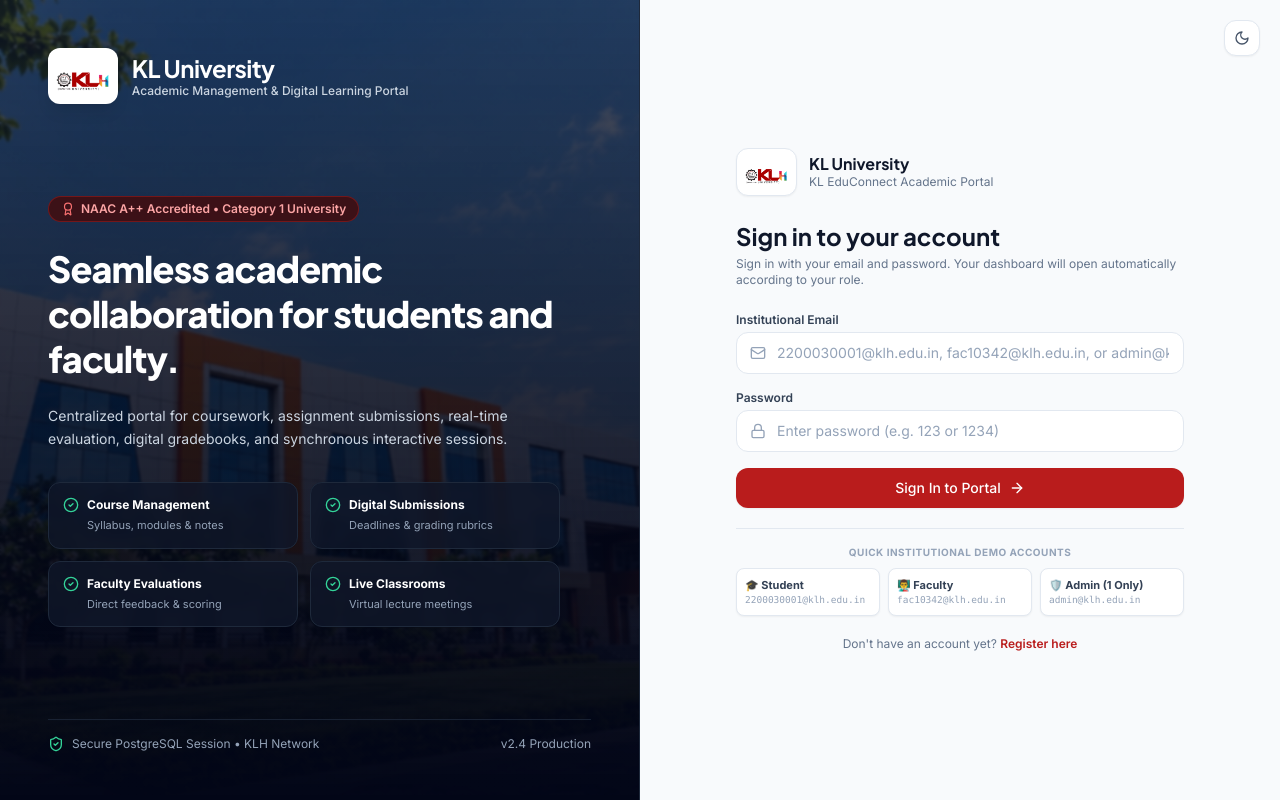
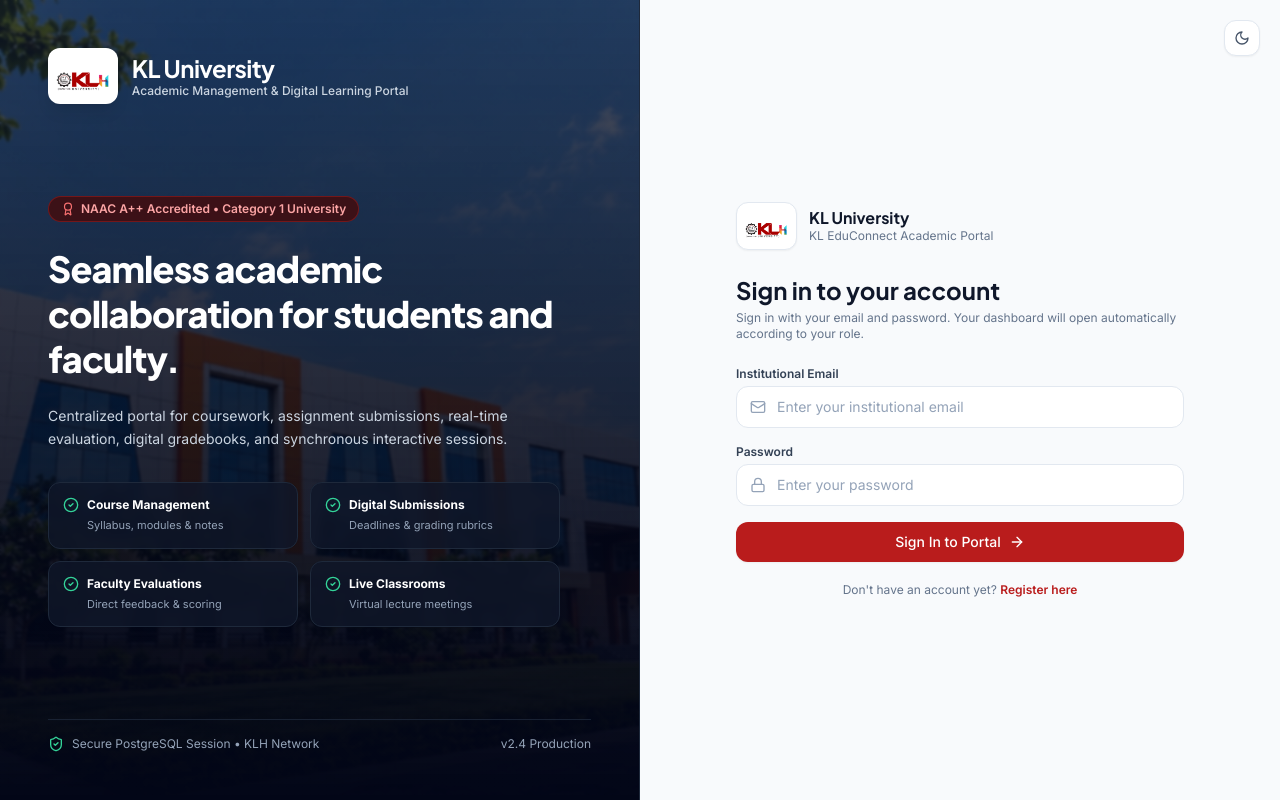
Before and after one commit to Pasula-Shloka/Edu_Connect, a React (Vite) app: page / in a window 1280 px wide. Built offline with nearby package versions, Linux system fonts and the light colour scheme.

Commit message:
chore(auth): remove demo account buttons and input hints from login page

```diff
--- a/src/pages/AuthPage.tsx
+++ b/src/pages/AuthPage.tsx
@@ -220,7 +220,7 @@
               </div>
               <div className="text-[11px] text-slate-500 dark:text-slate-400 mt-2 flex items-center gap-1.5">
                 <ShieldCheck className="w-3.5 h-3.5 text-amber-500 shrink-0" />
-                <span>Admin access is restricted to the single authorized account (admin@klh.edu.in).</span>
+                <span>Administrator registration is restricted to authorized university personnel.</span>
               </div>
             </div>
           )}
@@ -238,7 +238,7 @@
                     required
                     value={fullName}
                     onChange={(e) => setFullName(e.target.value)}
-                    placeholder="e.g. Shloka Reddy"
+                    placeholder="Enter your full name"
                     className="input-field pl-10"
                   />
                 </div>
@@ -247,11 +247,7 @@
 
             <div>
               <label className="block text-xs font-semibold text-slate-700 dark:text-slate-300 mb-1">
-                {mode === 'signup'
-                  ? role === 'student'
-                    ? 'Student Institutional Email (rollnumber@klh.edu.in)'
-                    : 'Faculty Institutional Email (fac[EmpID]@klh.edu.in)'
-                  : 'Institutional Email'}
+                Institutional Email
               </label>
               <div className="relative">
                 <Mail className="absolute left-3.5 top-1/2 -translate-y-1/2 w-4 h-4 text-slate-400" />
@@ -260,23 +256,10 @@
                   required
                   value={email}
                   onChange={(e) => setEmail(e.target.value)}
-                  placeholder={
-                    mode === 'signin'
-                      ? '2200030001@klh.edu.in, fac10342@klh.edu.in, or admin@klh.edu.in'
-                      : role === 'student'
-                      ? '2200030001@klh.edu.in'
-                      : 'fac10342@klh.edu.in'
-                  }
+                  placeholder="Enter your institutional email"
                   className="input-field pl-10"
                 />
               </div>
-              {mode === 'signup' && (
-                <p className="text-[11px] text-slate-400 dark:text-slate-500 mt-1">
-                  {role === 'student'
-                    ? 'Format: [Roll Number]@klh.edu.in (e.g. 2200030001@klh.edu.in)'
-                    : 'Format: fac[Employee ID]@klh.edu.in (e.g. fac10342@klh.edu.in)'}
-                </p>
-              )}
             </div>
 
             <div>
@@ -290,7 +273,7 @@
                   required
                   value={password}
                   onChange={(e) => setPassword(e.target.value)}
-                  placeholder="Enter password (e.g. 123 or 1234)"
+                  placeholder="Enter your password"
                   className="input-field pl-10"
                 />
               </div>
@@ -325,56 +308,6 @@
             </button>
           </form>
 
-          {/* Quick Institutional Demo Logins */}
-          <div className="mt-5 pt-4 border-t border-slate-200 dark:border-slate-800">
-            <p className="text-[10px] font-bold text-slate-400 dark:text-slate-500 mb-2 uppercase tracking-wider text-center">
-              Quick Institutional Demo Accounts
-            </p>
-            <div className="grid grid-cols-3 gap-2">
-              <button
-                type="button"
-                onClick={() => {
-                  setMode('signin');
-                  setEmail('2200030001@klh.edu.in');
-                  setPassword('student123');
-                  setError(null);
-                }}
-                className="p-2 text-left rounded-lg border border-slate-200 dark:border-slate-800 bg-white dark:bg-slate-900 hover:border-red-500 dark:hover:border-red-500 transition shadow-sm group"
-              >
-                <div className="text-[11px] font-bold text-slate-700 dark:text-slate-200 group-hover:text-red-600 dark:group-hover:text-red-400 truncate">🎓 Student</div>
-                <div className="text-[9.5px] font-mono text-slate-400 truncate">2200030001@klh.edu.in</div>
-              </button>
-
-              <button
-                type="button"
-                onClick={() => {
-                  setMode('signin');
-                  setEmail('fac10342@klh.edu.in');
-                  setPassword('faculty123');
-                  setError(null);
-                }}
-                className="p-2 text-left rounded-lg border border-slate-200 dark:border-slate-800 bg-white dark:bg-slate-900 hover:border-red-500 dark:hover:border-red-500 transition shadow-sm group"
-              >
-                <div className="text-[11px] font-bold text-slate-700 dark:text-slate-200 group-hover:text-red-600 dark:group-hover:text-red-400 truncate">👨‍🏫 Faculty</div>
-                <div className="text-[9.5px] font-mono text-slate-400 truncate">fac10342@klh.edu.in</div>
-              </button>
-
-              <button
-                type="button"
-                onClick={() => {
-                  setMode('signin');
-                  setEmail('admin@klh.edu.in');
-                  setPassword('admin123');
-                  setError(null);
-                }}
-                className="p-2 text-left rounded-lg border border-slate-200 dark:border-slate-800 bg-white dark:bg-slate-900 hover:border-red-500 dark:hover:border-red-500 transition shadow-sm group"
-              >
-                <div className="text-[11px] font-bold text-slate-700 dark:text-slate-200 group-hover:text-red-600 dark:group-hover:text-red-400 truncate">🛡️ Admin (1 Only)</div>
-                <div className="text-[9.5px] font-mono text-slate-400 truncate">admin@klh.edu.in</div>
-              </button>
-            </div>
-          </div>
-
           <p className="text-center text-xs text-slate-500 dark:text-slate-400 mt-5">
             {mode === 'signin' ? "Don't have an account yet? " : 'Already registered with university ID? '}
             <button
```
